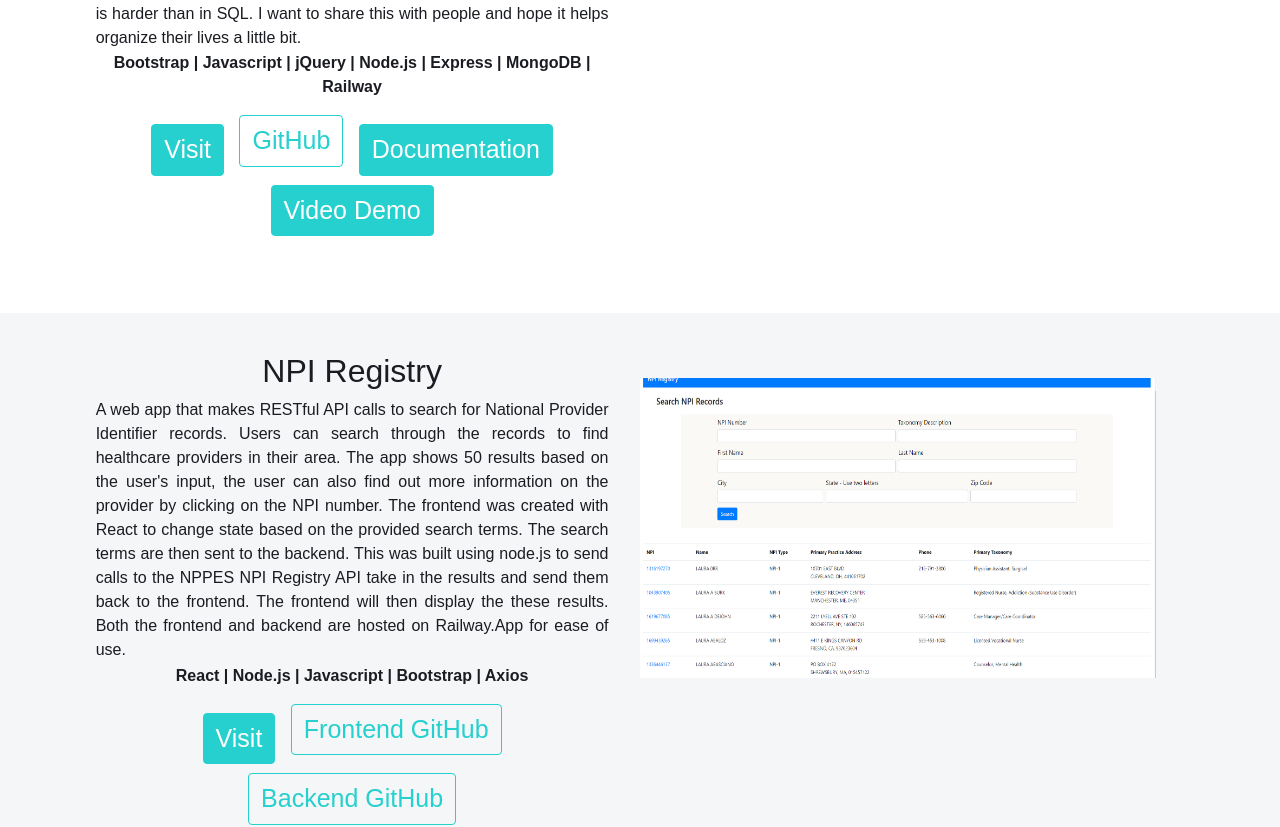
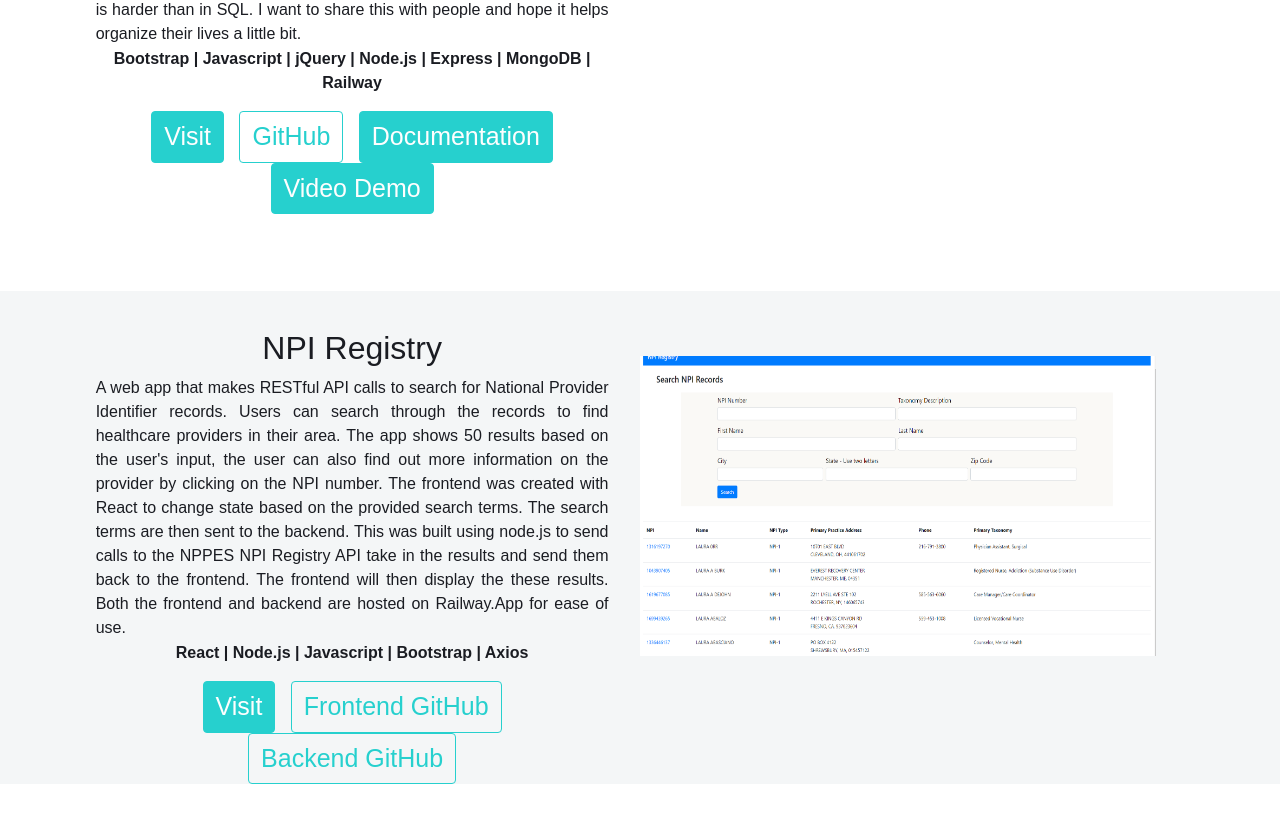
Before and after one commit to cmurphy20-CVTC/webPortfolio-v2, a React (Create React App) app: page / in a window 1280 px wide. Shown: the part 1647-2474 px from the top of the page. Built offline with nearby package versions, Linux system fonts and the light colour scheme; some icons are missing.

Commit message:
added contactBtn class

```diff
--- a/public/styles.css
+++ b/public/styles.css
@@ -125,7 +125,6 @@
   font-size: 25px;
    margin-right: 1.5%;
   margin-left: 1.5%;
-  margin-bottom: 3.5%;
   text-decoration: none;
 }
 
@@ -269,6 +268,11 @@
 
 }
 
+.contactBtn {
+
+  margin-bottom: 1rem;
+}
+
 #contactTitle {
   color: #1a1c22;
   margin-top: 5%;
```
